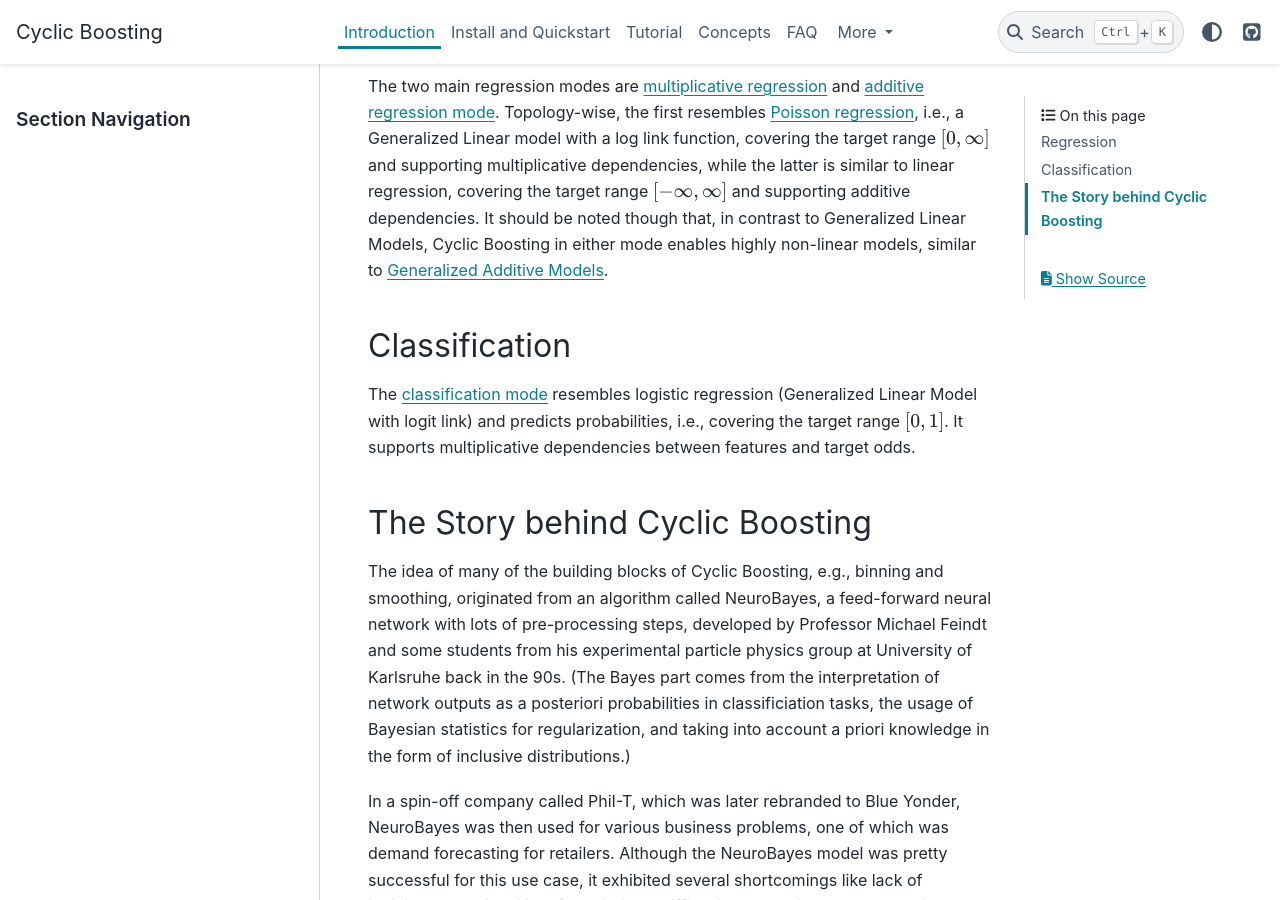
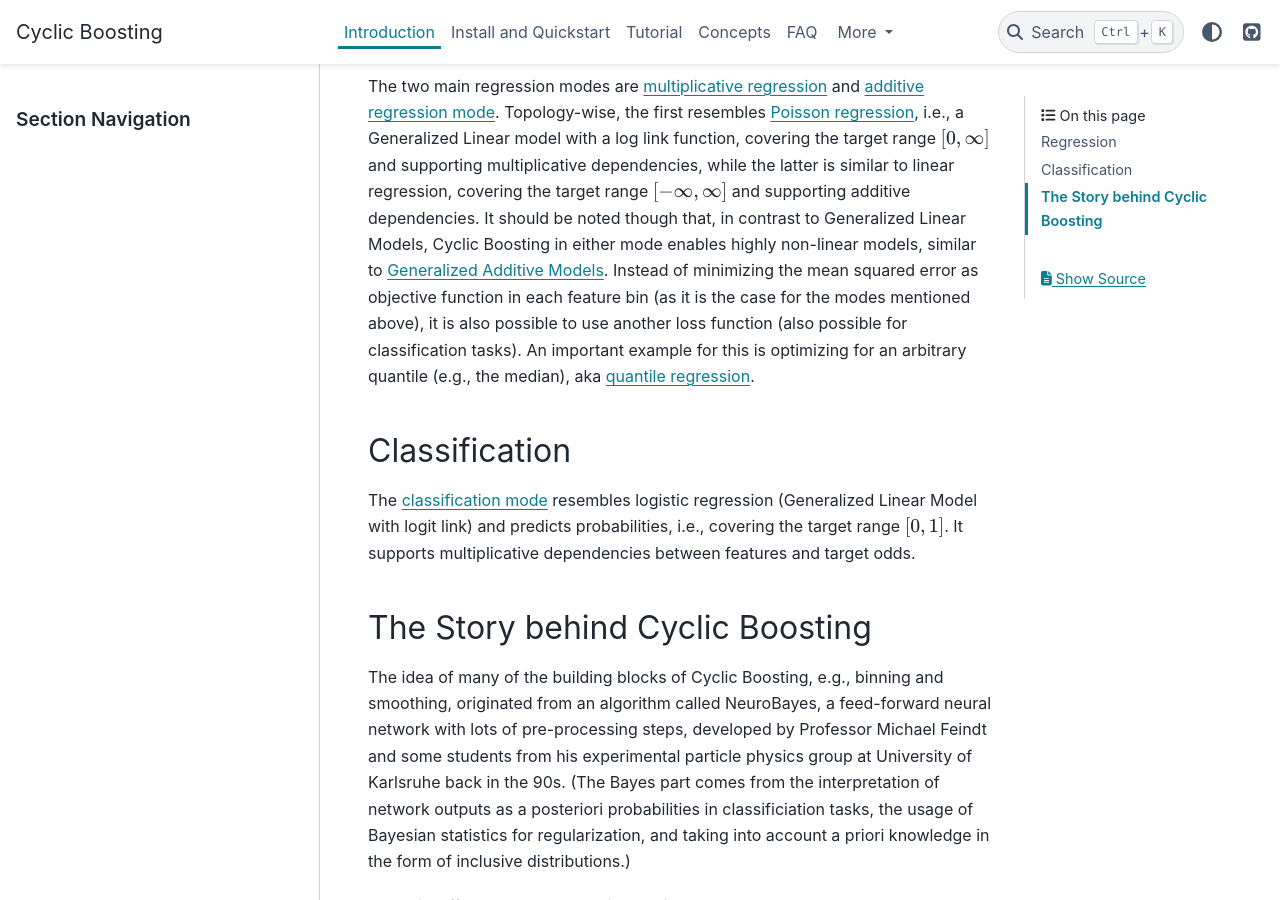
Before and after one commit to Blue-Yonder-OSS/cyclic-boosting, a Sphinx documentation site: the page built from docs/source/introduction.md, in a window 1280 px wide and 900 px high, scrolled down 823 px. Built offline with Sphinx 7.4.7 and the PyData theme 0.15.4, drawn with Linux system fonts in a browser that asks for light colours.

Commit message:
brief mention of quantile regression mode

```diff
--- a/docs/source/introduction.md
+++ b/docs/source/introduction.md
@@ -37,6 +37,11 @@ $[-\infty, \infty]$ and supporting additive dependencies. It should be noted
 though that, in contrast to Generalized Linear Models, Cyclic Boosting in
 either mode enables highly non-linear models, similar to
 [Generalized Additive Models](https://en.wikipedia.org/wiki/Generalized_additive_model).
+Instead of minimizing the mean squared error as objective function in each
+feature bin (as it is the case for the modes mentioned above), it is also
+possible to use another loss function (also possible for classification tasks).
+An important example for this is optimizing for an arbitrary quantile (e.g.,
+the median), aka [quantile regression](https://cyclic-boosting.readthedocs.io/en/latest/cyclic_boosting.html#module-cyclic_boosting.generic_loss).
 
 Classification
 --------------
```
